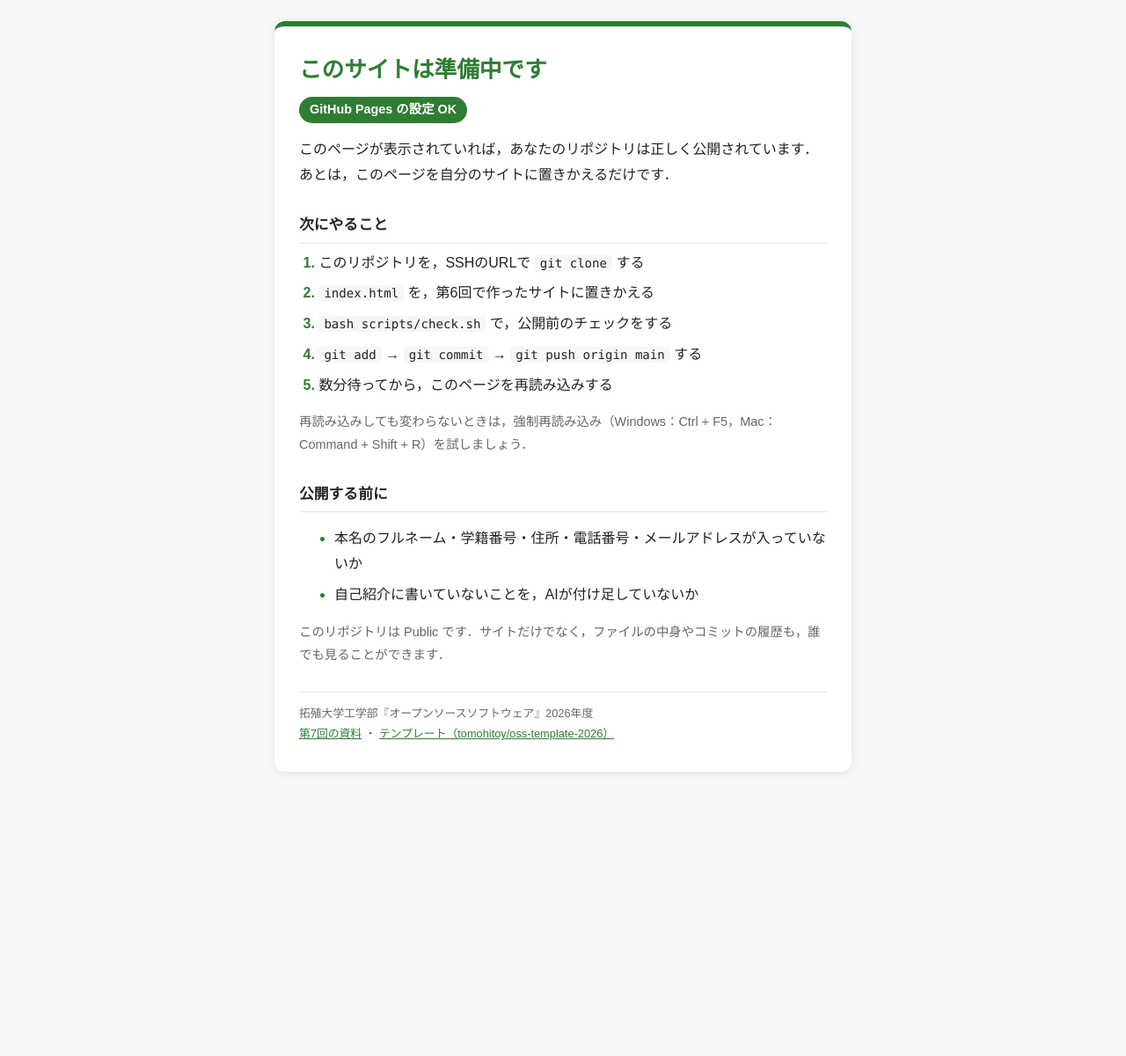
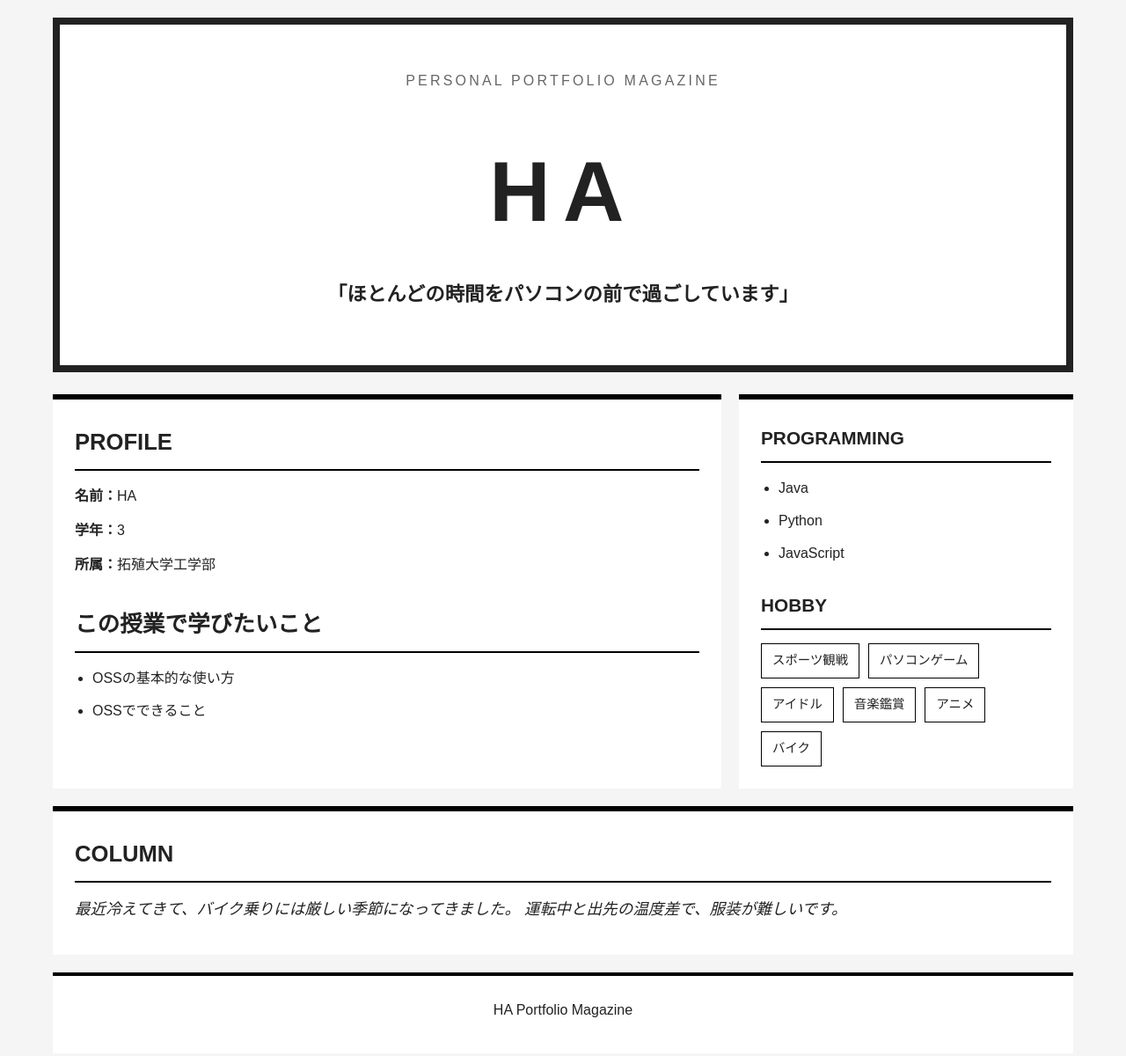
Before and after one commit to ah0205/ah0205.github.io, a plain HTML site: page index.html in a window 1280 px wide. Shown: the whole page at 88% size. Before the commit the page ends 901 px from the top, so only its background shows below. Drawn offline with Linux system fonts and the light colour scheme.

Commit message:
feat: 第6回で作ったサイトを公開する

```diff
--- a/index.html
+++ b/index.html
@@ -1,162 +1,241 @@
 <!DOCTYPE html>
-<!-- oss-template-2026:placeholder （この目印で，scripts/check.sh が「準備中」のページかどうかを見分けます） -->
-<!--
-  テンプレートの「準備中」のページです．
-  このページが https://ユーザー名.github.io/ に表示されたら，GitHub Pages の設定は成功です．
-  第7回の実習4で，このファイルを第6回で作った index.html に置きかえます．
--->
 <html lang="ja">
 <head>
+    <!-- 文字コード設定 -->
     <meta charset="UTF-8">
-  <meta name="viewport" content="width=device-width, initial-scale=1">
-  <title>準備中</title>
+
+    <!-- スマートフォン対応 -->
+    <meta name="viewport" content="width=device-width, initial-scale=1.0">
+
+    <title>HA Portfolio Magazine</title>
+
     <style>
-    /* ===== 色の設定 ===== */
-    :root {
-      --main-color: #2e7d32;  /* メインの色（見出し・番号） */
-      --bg-color: #f5f8f5;    /* ページの背景の色 */
-      --card-color: #ffffff;  /* カードの背景の色 */
-      --text-color: #222222;  /* 文字の色 */
-      --sub-color: #666666;   /* 補足の文字の色 */
-      --line-color: #dfe6df;  /* 区切り線の色 */
+        /* ==========================
+           全体設定
+        ========================== */
+        *{
+            margin:0;
+            padding:0;
+            box-sizing:border-box;
         }
 
-    /* パソコンやスマートフォンがダークモードのときの色 */
-    @media (prefers-color-scheme: dark) {
-      :root {
-        --main-color: #81c784;
-        --bg-color: #121512;
-        --card-color: #1e231e;
-        --text-color: #e8ece8;
-        --sub-color: #a0a8a0;
-        --line-color: #2f362f;
+        body{
+            font-family:"Yu Gothic","Hiragino Sans",sans-serif;
+            background:#f5f5f5;
+            color:#222;
+            line-height:1.8;
+        }
+
+        /* ==========================
+           雑誌全体のレイアウト
+        ========================== */
+        .magazine{
+            max-width:1200px;
+            margin:0 auto;
+            padding:20px;
+        }
+
+        /* ==========================
+           表紙エリア
+        ========================== */
+        .cover{
+            background:#ffffff;
+            border:8px solid #222;
+            padding:50px 30px;
+            margin-bottom:25px;
+            text-align:center;
+        }
+
+        .cover h1{
+            font-size:clamp(3rem,8vw,6rem);
+            letter-spacing:0.15em;
+            margin-bottom:10px;
+        }
+
+        .cover-subtitle{
+            font-size:1rem;
+            text-transform:uppercase;
+            letter-spacing:0.2em;
+            margin-bottom:25px;
+            color:#666;
+        }
+
+        .catchcopy{
+            font-size:1.4rem;
+            font-weight:bold;
+        }
+
+        /* ==========================
+           雑誌風グリッド
+        ========================== */
+        .grid{
+            display:grid;
+            grid-template-columns:2fr 1fr;
+            gap:20px;
+            margin-bottom:20px;
+        }
+
+        /* スマホ表示 */
+        @media(max-width:768px){
+            .grid{
+                grid-template-columns:1fr;
             }
         }
 
-    /* ページ全体：カードを画面のまんなかに置く */
-    body {
-      margin: 0;
-      min-height: 100vh;
-      display: flex;
-      align-items: center;
-      justify-content: center;
-      padding: 24px 16px;
-      box-sizing: border-box;
-      font-family: "Hiragino Sans", "Yu Gothic", "Meiryo", sans-serif;
-      line-height: 1.8;
-      color: var(--text-color);
-      background: var(--bg-color);
+        /* ==========================
+           記事ブロック
+        ========================== */
+        .article{
+            background:#fff;
+            padding:25px;
+            border-top:6px solid #000;
         }
 
-    /* まんなかのカード */
-    main {
-      width: 100%;
-      max-width: 600px;
-      padding: 32px 28px;
-      background: var(--card-color);
-      border-top: 6px solid var(--main-color);
-      border-radius: 12px;
-      box-shadow: 0 2px 12px rgba(0, 0, 0, 0.08);
+        .article h2{
+            font-size:1.6rem;
+            margin-bottom:15px;
+            border-bottom:2px solid #000;
+            padding-bottom:8px;
         }
 
-    h1 {
-      margin: 0 0 4px;
-      font-size: clamp(1.3rem, 6vw, 1.6rem);  /* スマートフォンでは少し小さくする */
-      line-height: 1.4;
-      color: var(--main-color);
+        /* ==========================
+           本文
+        ========================== */
+        p{
+            margin-bottom:10px;
         }
 
-    h2 {
-      margin: 28px 0 8px;
-      padding-bottom: 4px;
-      font-size: 1.05rem;
-      border-bottom: 1px solid var(--line-color);
+        /* ==========================
+           リスト
+        ========================== */
+        ul{
+            padding-left:20px;
         }
 
-    /* 「設定は成功」のバッジ */
-    .badge {
-      display: inline-block;
-      margin: 8px 0 0;
-      padding: 2px 12px;
-      font-size: 0.9rem;
-      font-weight: bold;
-      color: var(--card-color);
-      background: var(--main-color);
-      border-radius: 999px;
+        li{
+            margin-bottom:8px;
         }
 
-    /* 「次にやること」の番号つきリスト */
-    ol {
-      margin: 0;
-      padding-left: 1.4em;
-    }
-    li {
-      margin-bottom: 6px;
-    }
-    li::marker {
-      font-weight: bold;
-      color: var(--main-color);
+        /* ==========================
+           サイド記事
+        ========================== */
+        .sidebar{
+            background:#fff;
+            padding:25px;
+            border-top:6px solid #000;
         }
 
-    /* コマンドの見た目 */
-    code {
-      padding: 1px 6px;
-      font-family: "SFMono-Regular", Consolas, monospace;
-      font-size: 0.88em;
-      background: var(--bg-color);
-      border-radius: 4px;
-      white-space: nowrap;  /* コマンドの途中で折り返さない */
+        .sidebar h2{
+            font-size:1.3rem;
+            border-bottom:2px solid #000;
+            margin-bottom:15px;
+            padding-bottom:8px;
         }
 
-    /* 補足の小さな文字 */
-    .sub {
-      font-size: 0.9rem;
-      color: var(--sub-color);
+        /* ==========================
+           趣味タグ
+        ========================== */
+        .tags{
+            display:flex;
+            flex-wrap:wrap;
+            gap:10px;
         }
 
-    /* いちばん下の小さな文字 */
-    footer {
-      margin-top: 28px;
-      padding-top: 12px;
-      font-size: 0.8rem;
-      color: var(--sub-color);
-      border-top: 1px solid var(--line-color);
+        .tag{
+            border:1px solid #000;
+            padding:6px 12px;
+            font-size:0.9rem;
         }
-    a {
-      color: var(--main-color);
+
+        /* ==========================
+           フッター
+        ========================== */
+        footer{
+            background:#fff;
+            padding:25px;
+            text-align:center;
+            border-top:4px solid #000;
+            margin-top:20px;
+        }
+
+        .quote{
+            font-style:italic;
+            font-size:1.1rem;
         }
     </style>
 </head>
 <body>
-  <main>
-    <h1>このサイトは準備中です</h1>
-    <p class="badge">GitHub Pages の設定 OK</p>
-    <p>このページが表示されていれば，あなたのリポジトリは正しく公開されています．
-      あとは，このページを自分のサイトに置きかえるだけです．</p>
 
-    <h2>次にやること</h2>
-    <ol>
-      <li>このリポジトリを，SSHのURLで <code>git clone</code> する</li>
-      <li><code>index.html</code> を，第6回で作ったサイトに置きかえる</li>
-      <li><code>bash scripts/check.sh</code> で，公開前のチェックをする</li>
-      <li><code>git add</code> → <code>git commit</code> → <code>git push origin main</code> する</li>
-      <li>数分待ってから，このページを再読み込みする</li>
-    </ol>
-    <p class="sub">再読み込みしても変わらないときは，強制再読み込み（Windows：Ctrl + F5，Mac：Command + Shift + R）を試しましょう．</p>
+    <div class="magazine">
 
-    <h2>公開する前に</h2>
+        <!-- 表紙 -->
+        <header class="cover">
+            <div class="cover-subtitle">PERSONAL PORTFOLIO MAGAZINE</div>
+            <h1>HA</h1>
+            <p class="catchcopy">「ほとんどの時間をパソコンの前で過ごしています」</p>
+        </header>
+
+        <!-- メイン記事エリア -->
+        <div class="grid">
+
+            <!-- 基本情報記事 -->
+            <article class="article">
+                <h2>PROFILE</h2>
+
+                <p><strong>名前：</strong>HA</p>
+                <p><strong>学年：</strong>3</p>
+                <p><strong>所属：</strong>拓殖大学工学部</p>
+
+                <h2 style="margin-top:30px;">この授業で学びたいこと</h2>
+
                 <ul>
-      <li>本名のフルネーム・学籍番号・住所・電話番号・メールアドレスが入っていないか</li>
-      <li>自己紹介に書いていないことを，AIが付け足していないか</li>
+                    <li>OSSの基本的な使い方</li>
+                    <li>OSSでできること</li>
                 </ul>
-    <p class="sub">このリポジトリは Public です．サイトだけでなく，ファイルの中身やコミットの履歴も，誰でも見ることができます．</p>
+            </article>
 
+            <!-- サイド記事 -->
+            <aside class="sidebar">
+
+                <h2>PROGRAMMING</h2>
+
+                <ul>
+                    <li>Java</li>
+                    <li>Python</li>
+                    <li>JavaScript</li>
+                </ul>
+
+                <h2 style="margin-top:25px;">HOBBY</h2>
+
+                <div class="tags">
+                    <span class="tag">スポーツ観戦</span>
+                    <span class="tag">パソコンゲーム</span>
+                    <span class="tag">アイドル</span>
+                    <span class="tag">音楽鑑賞</span>
+                    <span class="tag">アニメ</span>
+                    <span class="tag">バイク</span>
+                </div>
+
+            </aside>
+
+        </div>
+
+        <!-- コラム風記事 -->
+        <section class="article">
+            <h2>COLUMN</h2>
+
+            <p class="quote">
+                最近冷えてきて、バイク乗りには厳しい季節になってきました。
+                運転中と出先の温度差で、服装が難しいです。
+            </p>
+        </section>
+
+        <!-- フッター -->
         <footer>
-      拓殖大学工学部『オープンソースソフトウェア』2026年度<br>
-      <a href="https://github.com/tomohitoy/oss-practice-2026/blob/main-07/chap07/README.md">第7回の資料</a>
-      ・
-      <a href="https://github.com/tomohitoy/oss-template-2026">テンプレート（tomohitoy/oss-template-2026）</a>
+            <p>HA Portfolio Magazine</p>
         </footer>
-  </main>
+
+    </div>
+
 </body>
 </html>
```
Lines whose indentation alone changed are shown as unchanged.
